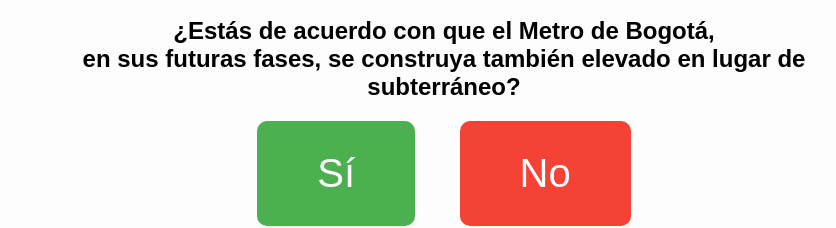
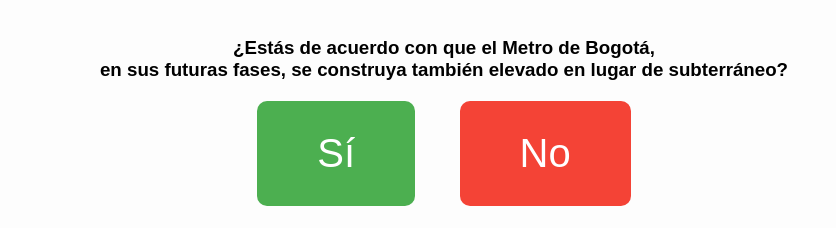
Before and after one commit to EdwarJamirS/votacionesdiemi, a plain HTML site: page index.html in a window 1280 px wide. Shown: the part 464-692 px from the top of the page, 388-1224 px from the left. Drawn offline with Linux system fonts and the light colour scheme.

Commit message:
Update index.html

```diff
--- a/index.html
+++ b/index.html
@@ -98,7 +98,7 @@
      <img src="https://upload.wikimedia.org/wikipedia/en/e/e6/Colegio_Nueva_Granada_Logo.png" alt="Imagen informativa"><br><br>
 <h1>Consulta Popular</h1>
 
-<h2>¿Estás de acuerdo con que el Metro de Bogotá,<br> en sus futuras fases, se construya también elevado en lugar de subterráneo?</h2>
+<h3>¿Estás de acuerdo con que el Metro de Bogotá,<br> en sus futuras fases, se construya también elevado en lugar de subterráneo?</h3>
       <div class="botones">
         <button id="btnSI" style="background-color: #4CAF50; color: white;" onclick="enviarVoto('SI')">Sí</button>
         <button id="btnNO" style="background-color: #f44336; color: white;" onclick="enviarVoto('NO')">No</button>
```
